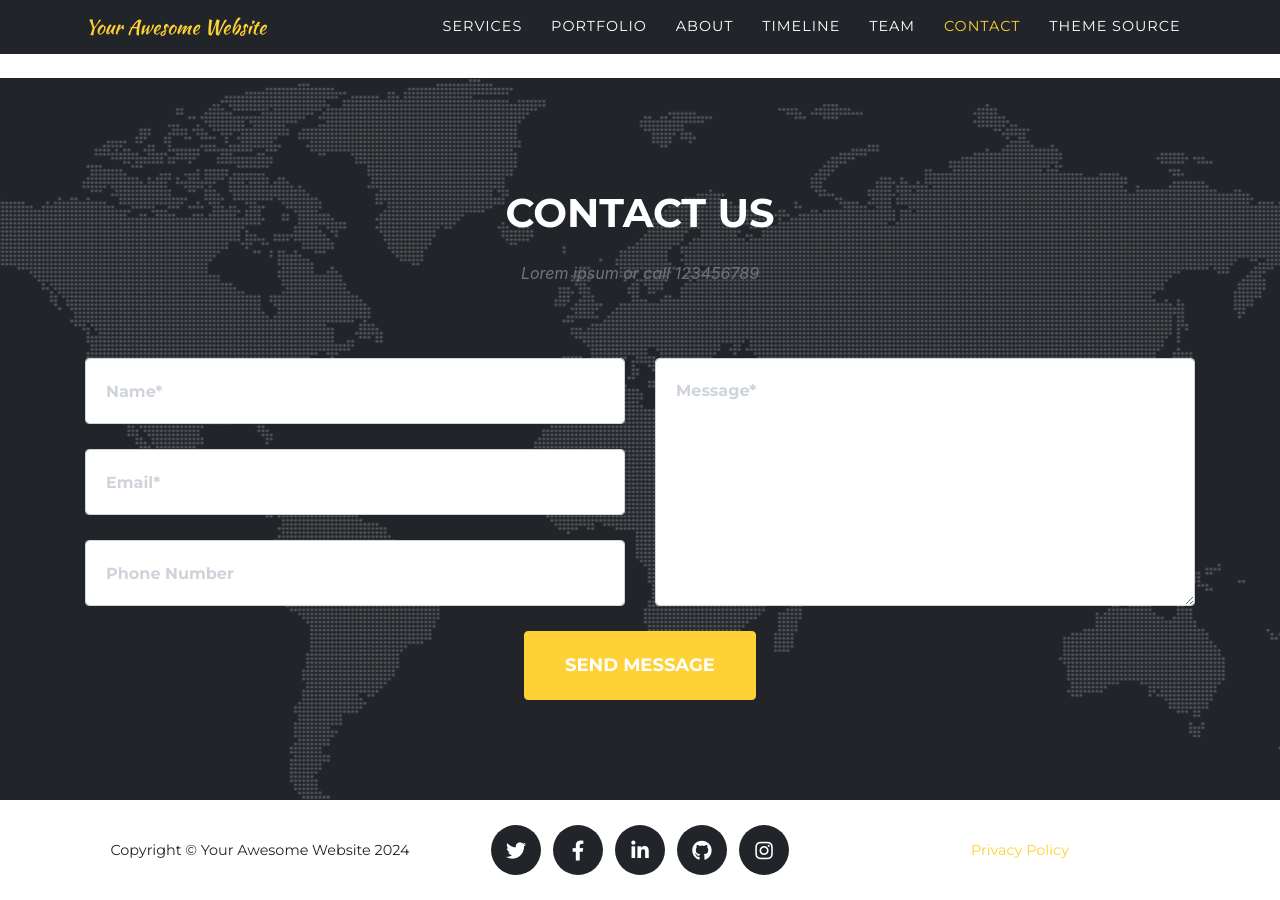
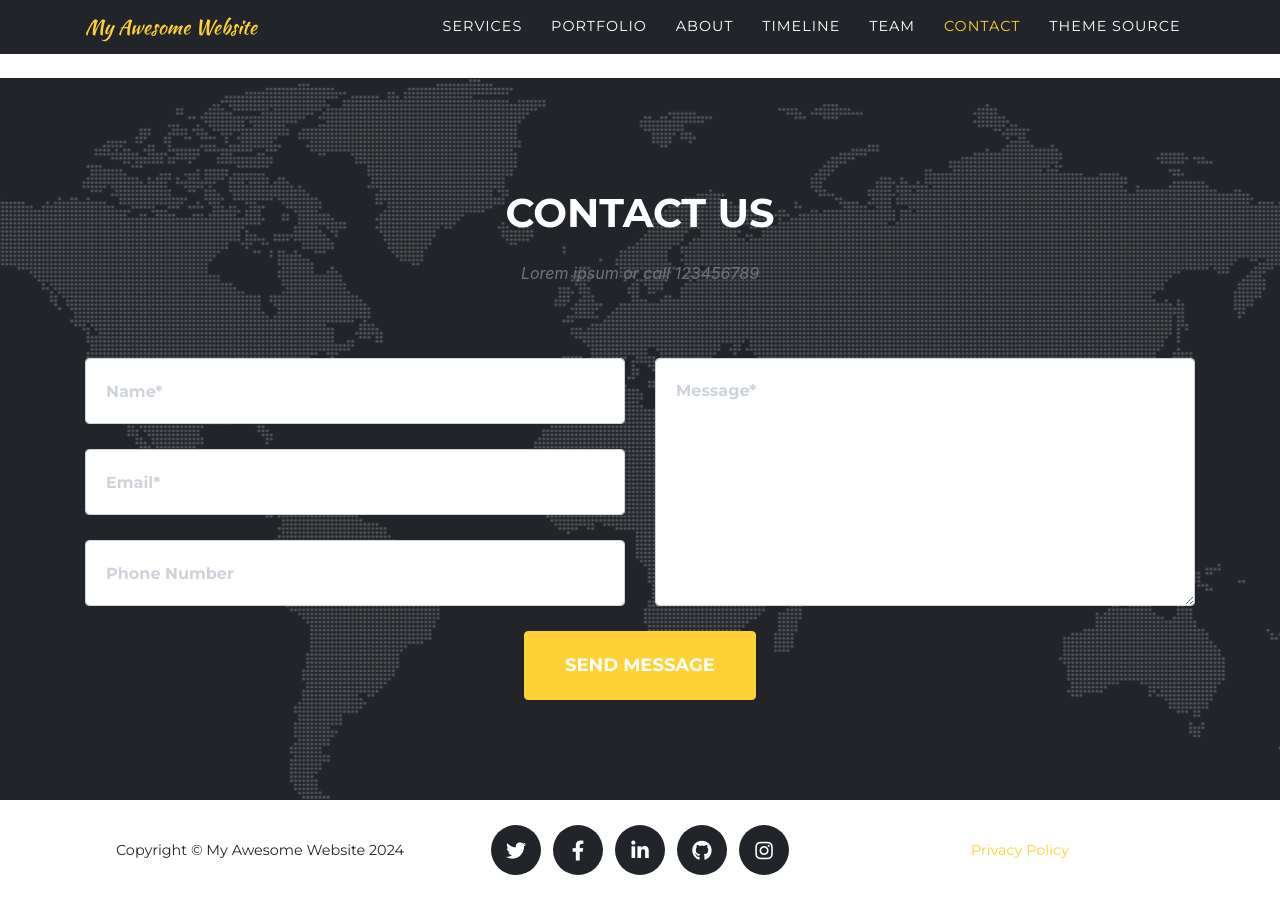
Before and after one commit to LSCMTeaPartyClub/MovingtoGem, a Jekyll site: the page built from index.md, in a window 1280 px wide and 900 px high, scrolled down 5690 px. Built offline with Jekyll 4.4.1, drawn with Linux system fonts in a browser that asks for light colours; some web fonts are replaced.

Commit message:
Update _config.yml
title change

```diff
--- a/_config.yml
+++ b/_config.yml
@@ -16,7 +16,7 @@ theme: jekyll-agency
 url    : "" # the base hostname & protocol for your site, e.g. http://example.com
 baseurl: "" # the subpath of your site, e.g. /blog
 
-title      : Your Awesome Website
+title      : My Awesome Website
 email      : your-email@example.com #this is also the email contact forms will go to
 description: "Site description"
 author     : Your Name
```
